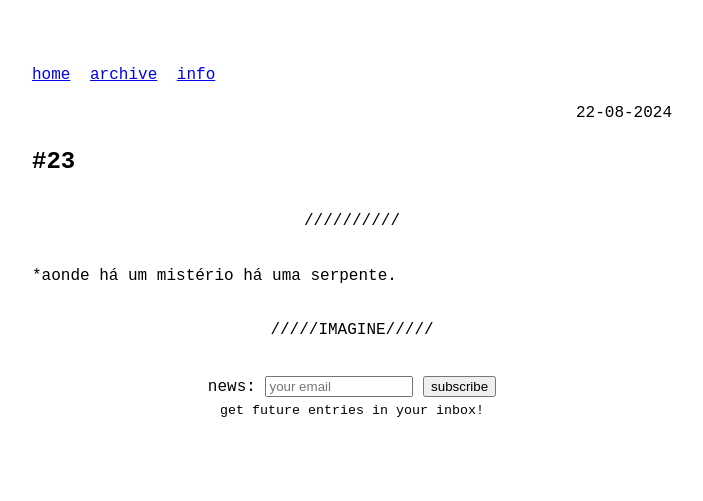
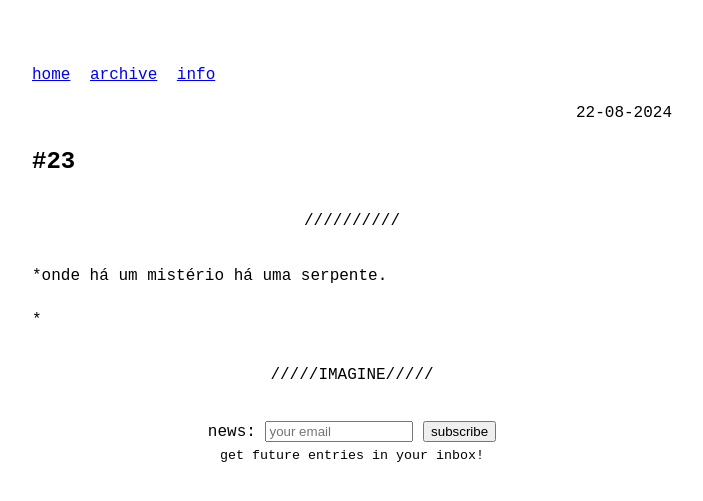
Before and after one commit to odaniloluna/odaniloluna.github.io, a Jekyll site: the page built from _posts/2024-08-22-#23.md, in a window 1280 px wide. Shown: the top 501 px of the page, without its empty margins (288-991 px from the left). Built offline with Jekyll 4.4.1, drawn with Linux system fonts in a browser that asks for light colours.

Commit message:
Update 2024-08-22-#23.md

```diff
--- a/_posts/2024-08-22-#23.md
+++ b/_posts/2024-08-22-#23.md
@@ -5,4 +5,7 @@ slug: #23
 ---
 ---
 <p class="description" style="text-align: justify;">
-*aonde há um mistério há uma serpente.
+*onde há um mistério há uma serpente.
+<br>
+<br>
+*
```
